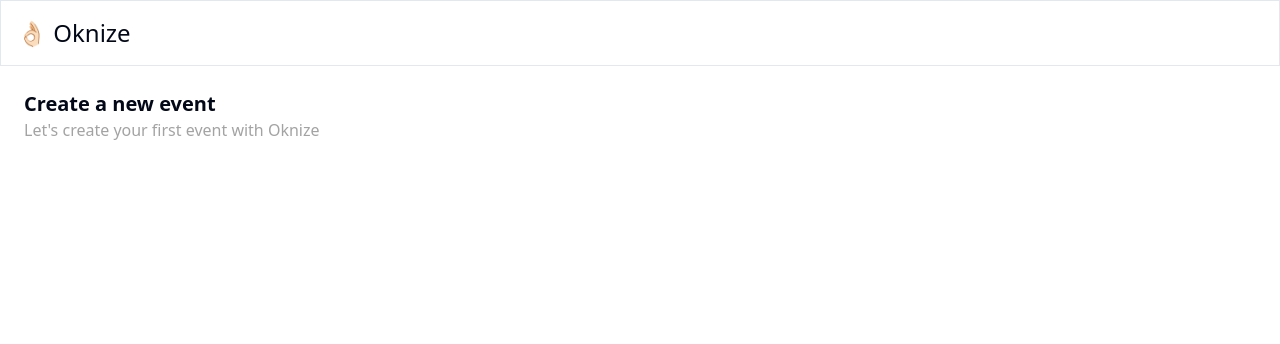
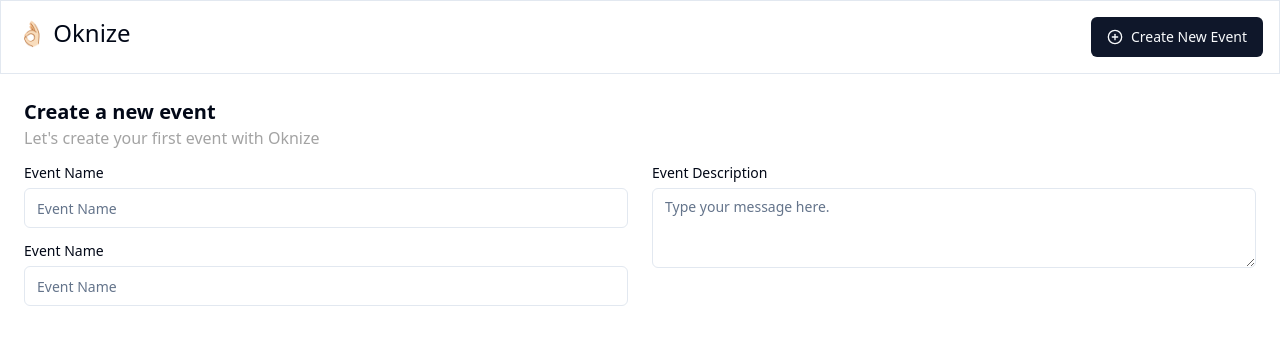
Before and after one commit to creatorsgarten/oknize, a Next.js app: page /create in a window 1280 px wide. Shown: the top 344 px of the page. Built offline with nearby package versions, Linux system fonts and the light colour scheme.

Commit message:
Auto stash before rebase of "origin/main"

```diff
--- a/package.json
+++ b/package.json
@@ -9,6 +9,7 @@
     "lint": "next lint"
   },
   "dependencies": {
+    "@radix-ui/react-label": "^2.0.2",
     "@radix-ui/react-slot": "^1.0.2",
     "@types/node": "20.4.2",
     "@types/react": "18.2.15",
--- a/src/components/navbar/Navbar.tsx
+++ b/src/components/navbar/Navbar.tsx
@@ -1,5 +1,22 @@
+import { PlusCircle } from "lucide-react";
+import { Button } from "../ui/button";
+import Link from "next/link";
+
 const Navbar = () => {
-  return <nav className="p-4 border-b-1 border text-2xl font-medium">👌🏻 Oknize</nav>;
+  return (
+    <nav className="p-4 border-b-1 border flex flex-row justify-between">
+      <Link className="text-2xl font-medium" href={"/"}>
+        👌🏻 Oknize
+      </Link>
+
+      <Link href={"/create"}>
+        <Button>
+          <PlusCircle className="mr-2 h-4 w-4" />
+          Create New Event
+        </Button>
+      </Link>
+    </nav>
+  );
 };
 
 export default Navbar;
--- /dev/null
+++ b/src/components/ui/input.tsx
@@ -0,0 +1,25 @@
+import * as React from "react"
+
+import { cn } from "@/lib/utils"
+
+export interface InputProps
+  extends React.InputHTMLAttributes<HTMLInputElement> {}
+
+const Input = React.forwardRef<HTMLInputElement, InputProps>(
+  ({ className, type, ...props }, ref) => {
+    return (
+      <input
+        type={type}
+        className={cn(
+          "flex h-10 w-full rounded-md border border-input bg-background px-3 py-2 text-sm ring-offset-background file:border-0 file:bg-transparent file:text-sm file:font-medium placeholder:text-muted-foreground focus-visible:outline-none focus-visible:ring-2 focus-visible:ring-ring focus-visible:ring-offset-2 disabled:cursor-not-allowed disabled:opacity-50",
+          className
+        )}
+        ref={ref}
+        {...props}
+      />
+    )
+  }
+)
+Input.displayName = "Input"
+
+export { Input }
--- /dev/null
+++ b/src/components/ui/label.tsx
@@ -0,0 +1,24 @@
+import * as React from "react"
+import * as LabelPrimitive from "@radix-ui/react-label"
+import { cva, type VariantProps } from "class-variance-authority"
+
+import { cn } from "@/lib/utils"
+
+const labelVariants = cva(
+  "text-sm font-medium leading-none peer-disabled:cursor-not-allowed peer-disabled:opacity-70"
+)
+
+const Label = React.forwardRef<
+  React.ElementRef<typeof LabelPrimitive.Root>,
+  React.ComponentPropsWithoutRef<typeof LabelPrimitive.Root> &
+    VariantProps<typeof labelVariants>
+>(({ className, ...props }, ref) => (
+  <LabelPrimitive.Root
+    ref={ref}
+    className={cn(labelVariants(), className)}
+    {...props}
+  />
+))
+Label.displayName = LabelPrimitive.Root.displayName
+
+export { Label }
--- /dev/null
+++ b/src/components/ui/textarea.tsx
@@ -0,0 +1,24 @@
+import * as React from "react"
+
+import { cn } from "@/lib/utils"
+
+export interface TextareaProps
+  extends React.TextareaHTMLAttributes<HTMLTextAreaElement> {}
+
+const Textarea = React.forwardRef<HTMLTextAreaElement, TextareaProps>(
+  ({ className, ...props }, ref) => {
+    return (
+      <textarea
+        className={cn(
+          "flex min-h-[80px] w-full rounded-md border border-input bg-transparent px-3 py-2 text-sm ring-offset-background placeholder:text-muted-foreground focus-visible:outline-none focus-visible:ring-2 focus-visible:ring-ring focus-visible:ring-offset-2 disabled:cursor-not-allowed disabled:opacity-50",
+          className
+        )}
+        ref={ref}
+        {...props}
+      />
+    )
+  }
+)
+Textarea.displayName = "Textarea"
+
+export { Textarea }
--- a/src/pages/create/index.tsx
+++ b/src/pages/create/index.tsx
@@ -1,3 +1,6 @@
+import { Input } from "@/components/ui/input";
+import { Label } from "@/components/ui/label";
+import { Textarea } from "@/components/ui/textarea";
 import { useState } from "react";
 
 interface Event {
@@ -30,7 +33,26 @@
       <div className="font-bold text-xl">Create a new event</div>
       <div className=" text-neutral-400 font-sm">{"Let's create your first event with Oknize"}</div>
 
-      <div mt-4></div>
+      <div className="mt-4 grid grid-cols-4 gap-6">
+        <div className=" col-span-2">
+          <div className="grid w-full items-center gap-2">
+            <Label htmlFor="email">Event Name</Label>
+            <Input type="email" id="email" placeholder="Event Name" />
+          </div>
+
+          <div className="grid w-full items-center gap-2 mt-4">
+            <Label htmlFor="email">Event Name</Label>
+            <Input type="email" id="email" placeholder="Event Name" />
+          </div>
+        </div>
+
+        <div className="col-span-2">
+          <div className="grid w-full gap-2">
+            <Label htmlFor="message">Event Description</Label>
+            <Textarea placeholder="Type your message here." id="message" />
+          </div>
+        </div>
+      </div>
     </div>
   );
 };
```
Also changed, not shown: 1 other file (tests, documents, lock files or other folders).
